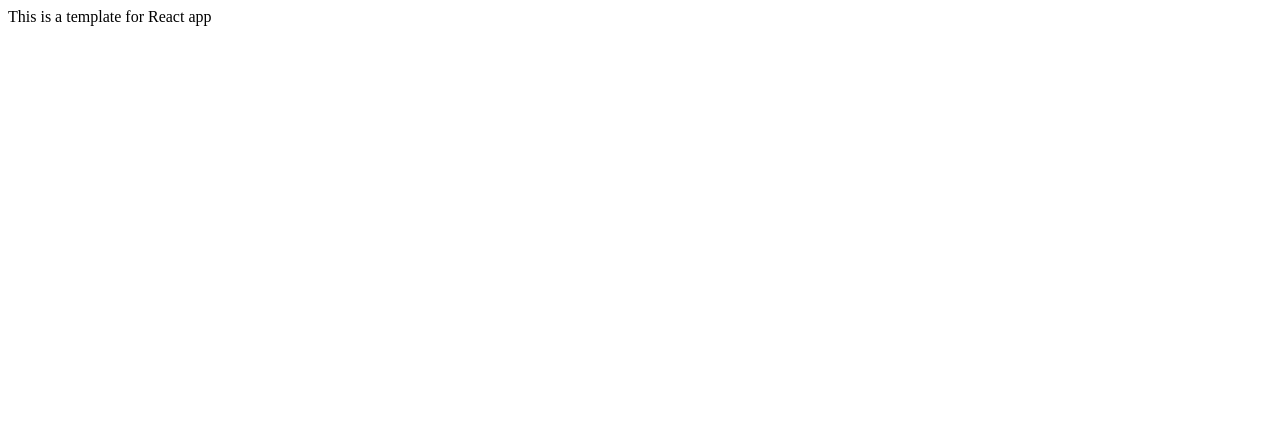
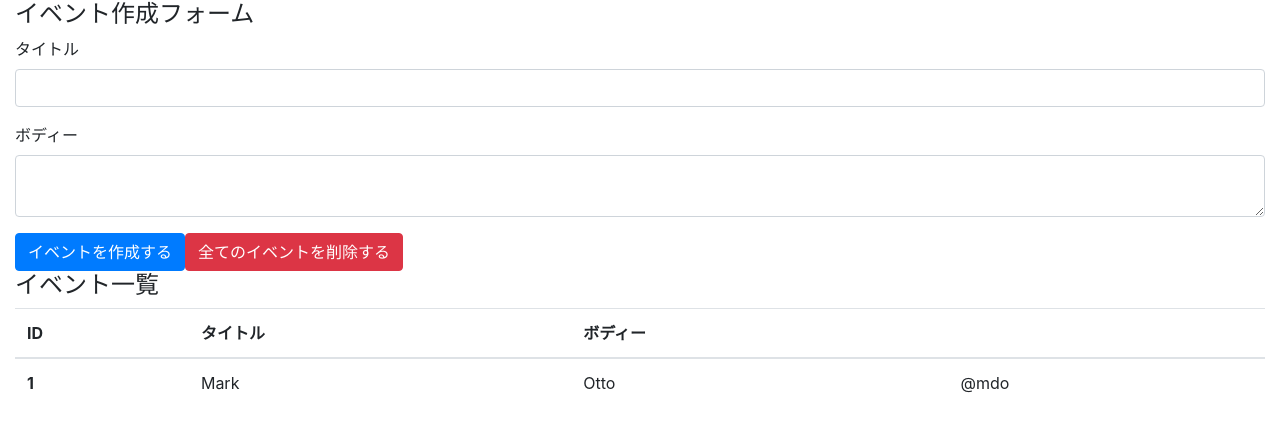
Before and after one commit to HiroyaYabiku/React-Hooks-Learning, a React (Create React App) app: page / in a window 1280 px wide. Shown: the top 430 px of the page. Built offline with nearby package versions, Linux system fonts and the light colour scheme.

Commit message:
create event form and vent table with bootstrap

```diff
--- a/package.json
+++ b/package.json
@@ -6,6 +6,7 @@
     "@testing-library/jest-dom": "^4.2.4",
     "@testing-library/react": "^9.3.2",
     "@testing-library/user-event": "^7.1.2",
+    "bootstrap": "4.3.1",
     "react": "^16.12.0",
     "react-dom": "^16.12.0",
     "react-scripts": "3.3.1"
--- a/src/App.js
+++ /dev/null
@@ -1,11 +0,0 @@
-import React from 'react'
-
-const App = () => {
-  return (
-    <div>
-      This is a template for React app
-    </div>
-  )
-}
-
-export default App
--- /dev/null
+++ b/src/components/App.js
@@ -0,0 +1,48 @@
+import React from 'react'
+
+import 'bootstrap/dist/css/bootstrap.min.css';
+
+const App = () => {
+  return (
+    <div className="container-fluid">
+      <h4>イベント作成フォーム</h4>
+      <from>
+        <div className="form-group">
+          <label htmlFor="formEventTitle">タイトル</label>
+          <input className="form-control" id="formEventTitle" />
+        </div>
+
+        <div className="form-group">
+          <label htmlFor="formEventBody">ボディー</label>
+          <textarea className="form-control" id="formEventBody" />
+        </div>
+
+        <button className="btn btn-primary">イベントを作成する</button>
+        <button className="btn btn-danger">全てのイベントを削除する</button>
+
+      </from>
+
+      <h4>イベント一覧</h4>
+      <table class="table table-hover">
+        <thead>
+          <tr>
+            <th scope="col">ID</th>
+            <th scope="col">タイトル</th>
+            <th scope="col">ボディー</th>
+            <th scope="col"></th>
+          </tr>
+        </thead>
+        <tbody>
+          <tr>
+            <th scope="row">1</th>
+            <td>Mark</td>
+            <td>Otto</td>
+            <td>@mdo</td>
+          </tr>
+        </tbody>
+      </table>
+    </div>
+  )
+}
+
+export default App
--- a/src/index.js
+++ b/src/index.js
@@ -1,5 +1,5 @@
 import React from 'react'
 import ReactDOM from 'react-dom'
-import App from './App'
+import App from './components/App'
 
 ReactDOM.render(<App />, document.getElementById('root'))
```
Also changed, not shown: 1 other file (tests, documents, lock files or other folders).
